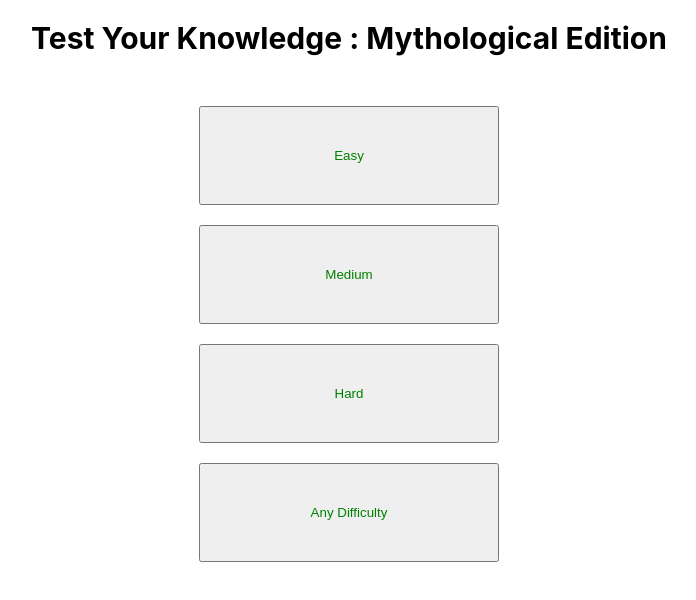
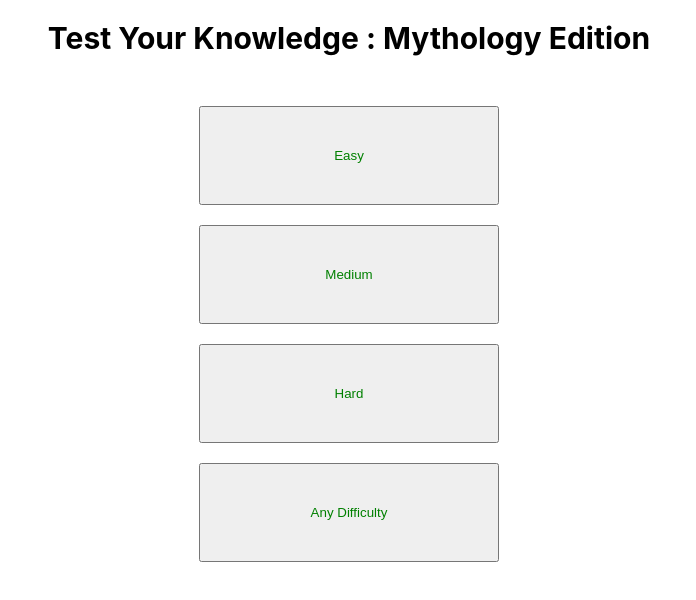
Before and after one commit to SoizicCistac/trivia-mythology, a React (Create React App) app: page / in a window 1280 px wide. Shown: the top 600 px of the page, without its empty margins (291-987 px from the left). Built offline with nearby package versions, Linux system fonts and the light colour scheme.

Commit message:
mythology

```diff
--- a/src/pages/Home.js
+++ b/src/pages/Home.js
@@ -4,7 +4,7 @@ import { Link } from "react-router-dom";
 function Home () {
     return(
         <div className='homeDiv'>
-            <h1>Test Your Knowledge : Mythological Edition</h1>
+            <h1>Test Your Knowledge : Mythology Edition</h1>
             <Link to='/Easy'>
                 <button className='selection'>Easy</button>
                 </Link>
```
